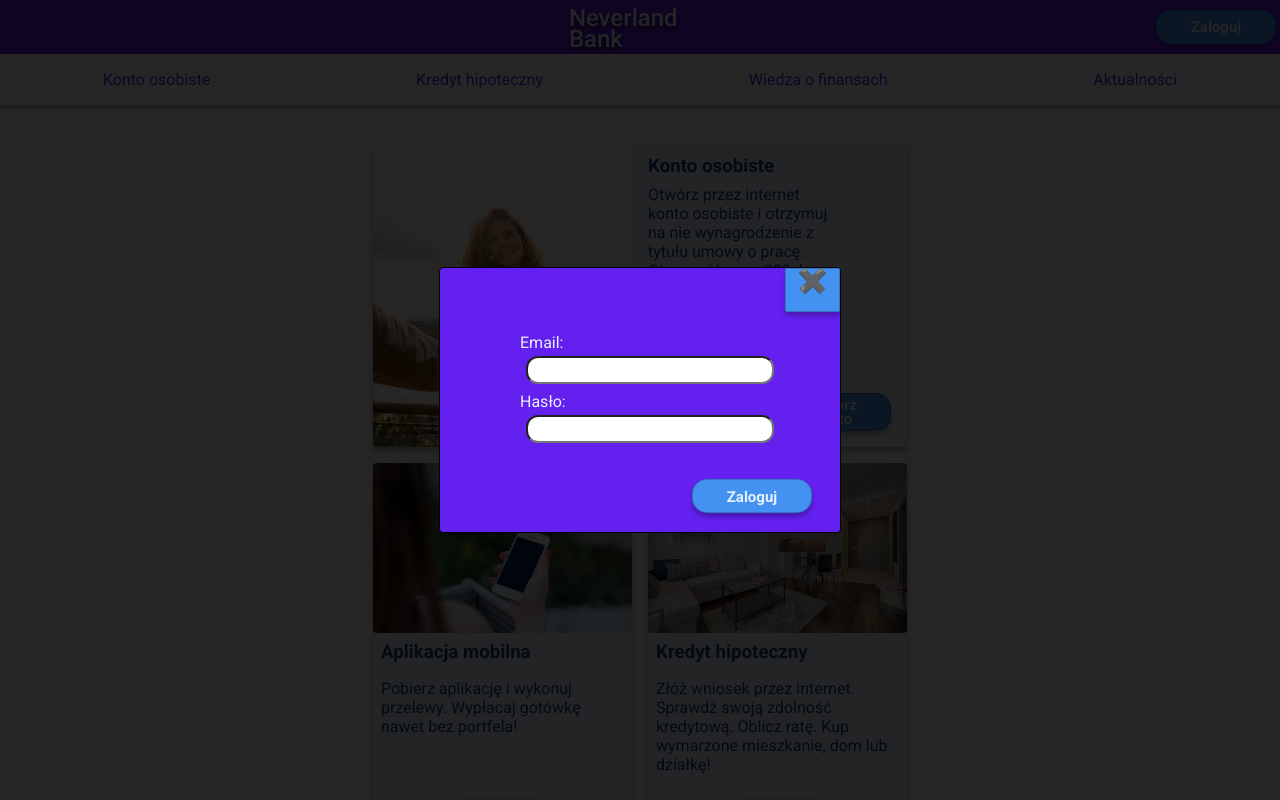
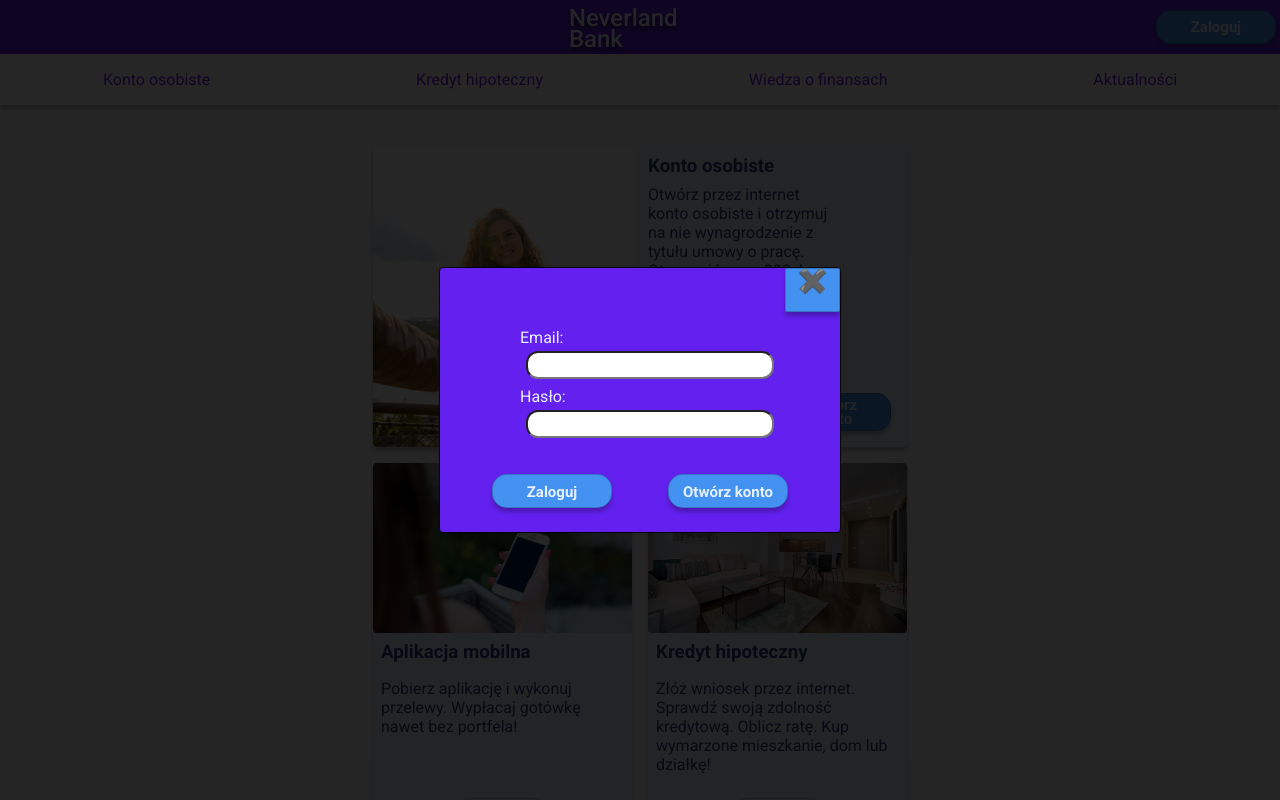
Before and after one commit to mrozrafal/banking-application, a React (Create React App) app: page / in a window 1280 px wide. Both pictures are taken after a click on the button "Zaloguj". Shown: the top 800 px of the page. Built offline with nearby package versions, Linux system fonts and the light colour scheme; no server answers.

Commit message:
adding button to open account in login form

```diff
--- a/src/components/LoginForm.js
+++ b/src/components/LoginForm.js
@@ -1,11 +1,15 @@
 import React from 'react';
 import ReactDOM from 'react-dom';
 const modalsRoot = document.getElementById("modalsRoot")
-function LoginForm (props) {
+
+class LoginForm extends React.Component {
+
+
+render() {
 
 
     return ReactDOM.createPortal (
-        <div className={props.wannaLogin ? "darken-box" : "darken-box slide-down"}>
+        <div className={this.props.wannaLogin ? "darken-box" : "darken-box slide-down"}>
             <div style={{
                 backround: "#6320ee",
                 padding: 30
@@ -14,36 +18,34 @@ function LoginForm (props) {
 
                 <span className="form-container">
 
-                    <button className="button-close" onClick={props.onClose}>
+                    <button className="button-close" onClick={this.props.onClose}>
                     ✖️
 
                     </button>
-
-
-
-
 
                     <form className="login-form">
 
                         <label className="login-form__label">
                             Email:
-<input type="email">
+            <input type="email">
                             </input>
                         </label>
                         <label className="login-form__label" >
                             Hasło:
-<input type="password">
+            <input type="password">
                             </input>
                         </label>
-
-                        <button className="button-submit button-login">Zaloguj</button>
-
+            <div className="button__container">
+                        <button onClick={this.onSubmit} className="button-submit button-login">Zaloguj</button>
+                        <button onClick={this.onOpenAccount} className="button-submit button-login" >Otwórz konto</button>
+            </div >
                     </form>
                 </span>
             </div>
- </div>
+                </div>
 
-    , modalsRoot);
+     , modalsRoot);
 
-}
+            }
+        }
 export default LoginForm;
--- a/src/components/News.js
+++ b/src/components/News.js
@@ -80,7 +80,7 @@ componentWillUnmount() {
                     <p className="news__item">
                         {this.state.article}
                     </p>
-                    <em>{this.state.author}</em>
+
                     <a className="button-news" href={this.state.url}>Więcej</a>
                 </article>
 
--- a/src/style/login-form.scss
+++ b/src/style/login-form.scss
@@ -40,9 +40,14 @@
   }
 }
 .button-submit {
-  align-self: flex-end;
-  margin: 32px 28px 22px 0;
+
+  margin: 32px 28px;
   padding: 10px;
+}
+.button__container{
+  display: flex;
+  flex-direction: row;
+  justify-content: center;
 }
 input {
   margin-top: 4px;
```
